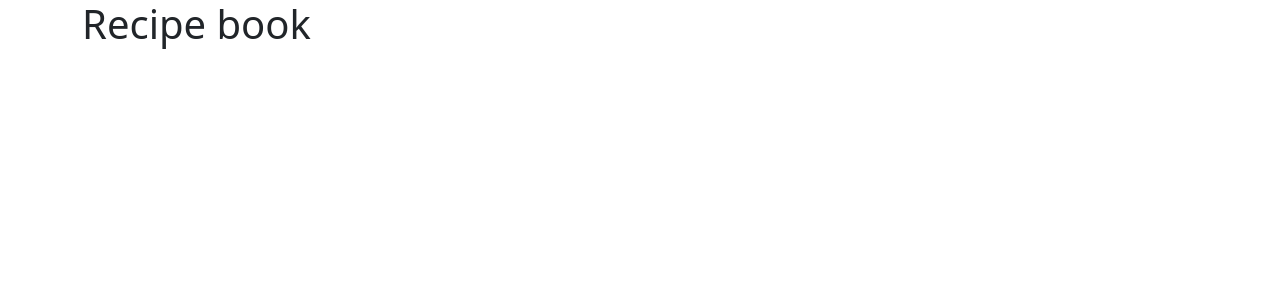
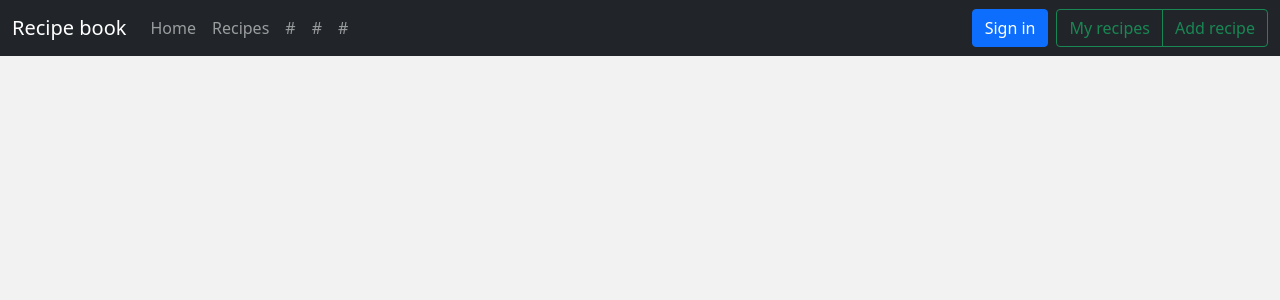
Before and after one commit to LadyzRoman/RecipeBook, an Angular app in the folder client/recipe-book/: page / in a window 1280 px wide. Shown: the top 300 px of the page. Built offline with nearby package versions, Linux system fonts and the light colour scheme.

Commit message:
change main page style

```diff
--- a/client/recipe-book/src/app/app.component.html
+++ b/client/recipe-book/src/app/app.component.html
@@ -1,3 +1,28 @@
-<div class="container">
-  <h1>Recipe book</h1>
+<nav class="navbar navbar-expand-md navbar-dark bg-dark">
+  <div class="container-fluid">
+    <a class="navbar-brand">Recipe book</a>
+    <button class="navbar-toggler" type="button" data-bs-toggle="collapse" data-bs-target="#navbarNavAltMarkup" aria-controls="navbarNavAltMarkup" aria-expanded="false" aria-label="Toggle navigation">
+      <span class="navbar-toggler-icon"></span>
+    </button>
+    <div class="collapse navbar-collapse" id="navbarNavAltMarkup">
+      <div class="navbar-nav me-auto">
+        <a href="#" class="nav-link">Home</a>
+        <a href="#" class="nav-link">Recipes</a>
+        <a href="#" class="nav-link">#</a>
+        <a href="#" class="nav-link">#</a>
+        <a href="#" class="nav-link">#</a>
+      </div>
+      <button class="btn btn-primary mx-2">Sign in</button>
+      <div class="btn-group d-flex">
+        <button class="btn btn-outline-success">My recipes</button>
+        <button class="btn btn-outline-success">Add recipe</button>
+      </div>
+    </div>
+  </div>
+</nav>
+<div class="container bg-light">
+<!--MAIN CONTENT-->
 </div>
+<footer>
+
+</footer>
--- a/client/recipe-book/src/styles.css
+++ b/client/recipe-book/src/styles.css
@@ -1 +1,4 @@
 /* You can add global styles to this file, and also import other style files */
+body {
+  background-color: #f2f2f2 !important;
+}
```
